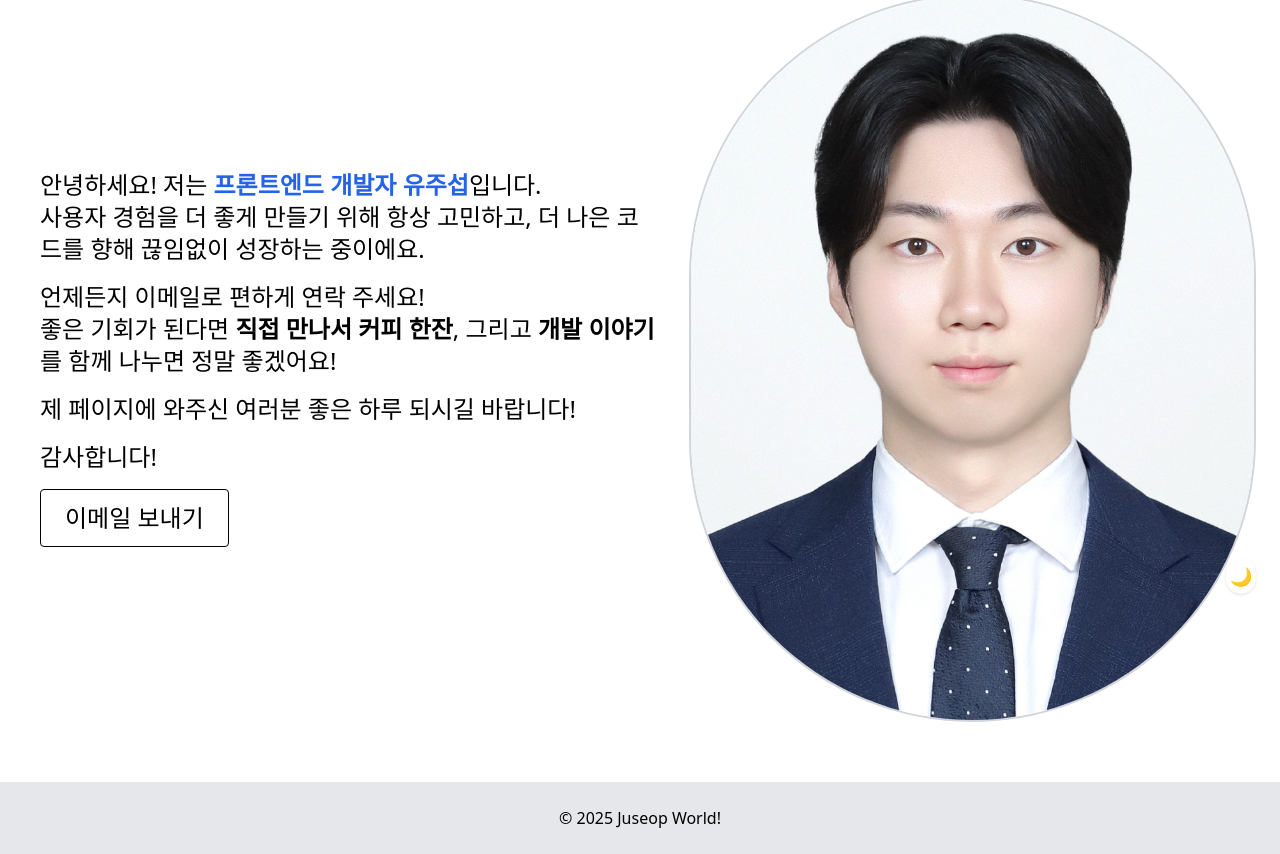
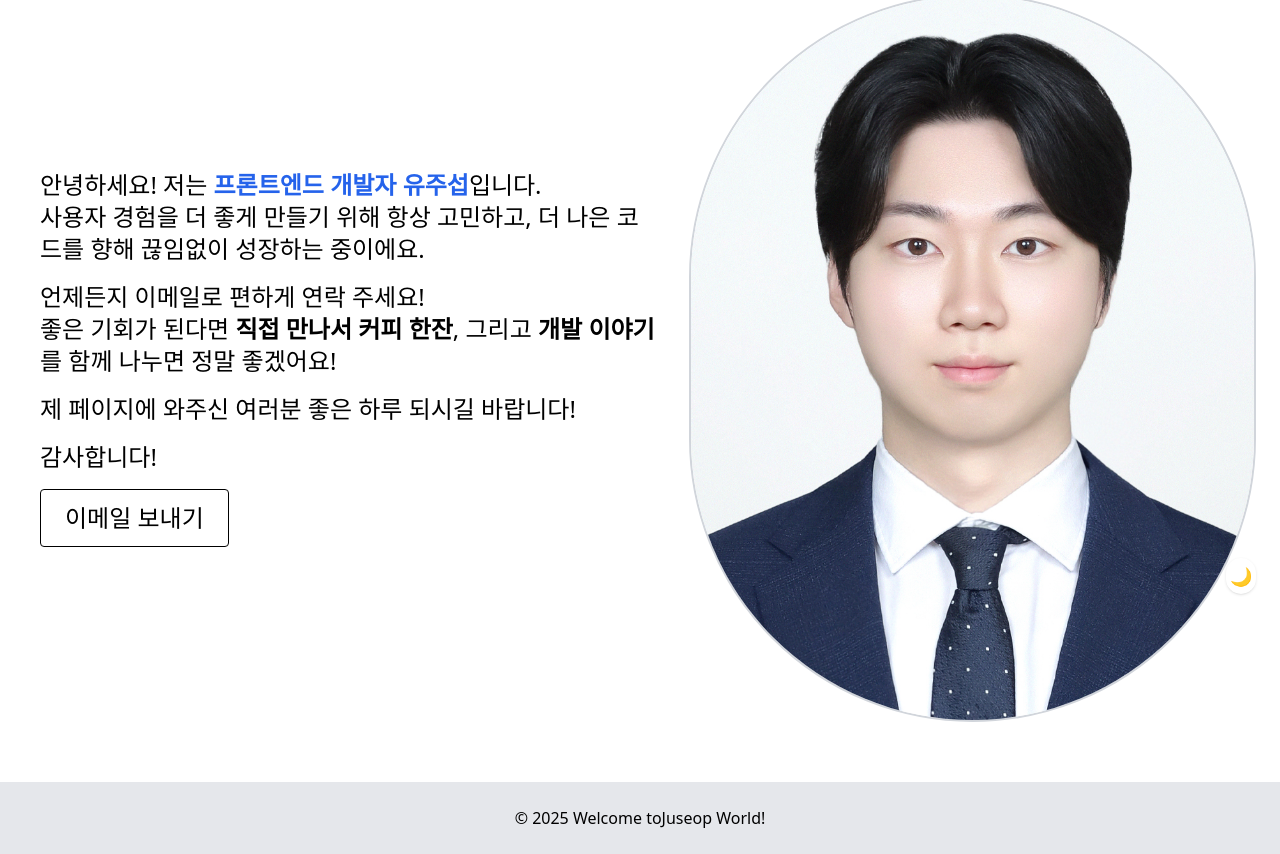
Before and after one commit to yujuseop/JuseopSite, a Next.js app in the folder my-app/: page / in a window 1280 px wide. Shown: the part 182-1036 px from the top of the page. Built offline with nearby package versions, Linux system fonts and the light colour scheme.

Commit message:
fix:Footer수정

```diff
--- a/my-app/src/components/Footer.tsx
+++ b/my-app/src/components/Footer.tsx
@@ -1,7 +1,7 @@
 export default function Footer() {
   return (
     <footer className="flex justify-center items-center p-6 bg-gray-200 dark:bg-gray-800 text-black dark:text-white transition-colors duration-200">
-      <p>&copy; {new Date().getFullYear()} Juseop World!</p>
+      <p>&copy; {new Date().getFullYear()} Welcome toJuseop World!</p>
     </footer>
   );
 }
```
